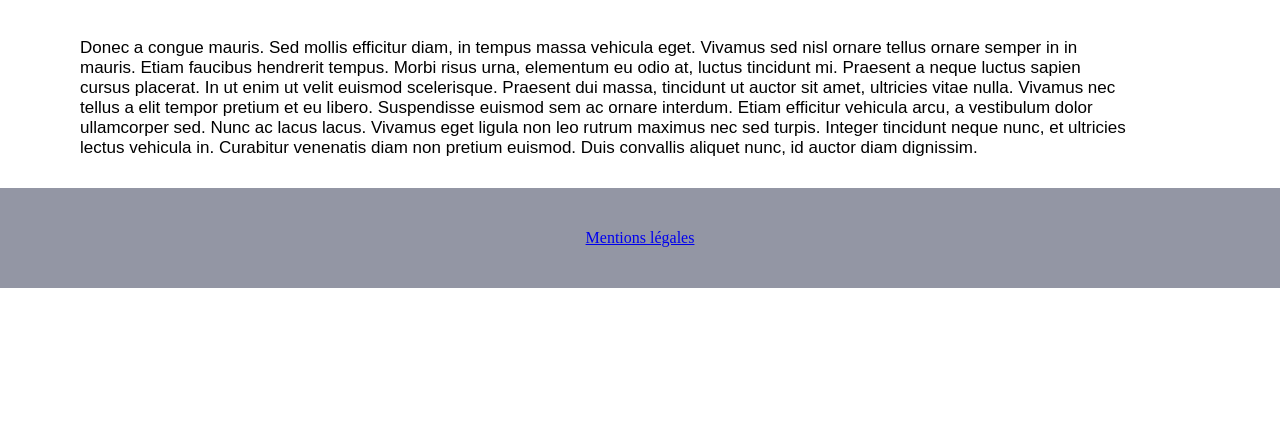
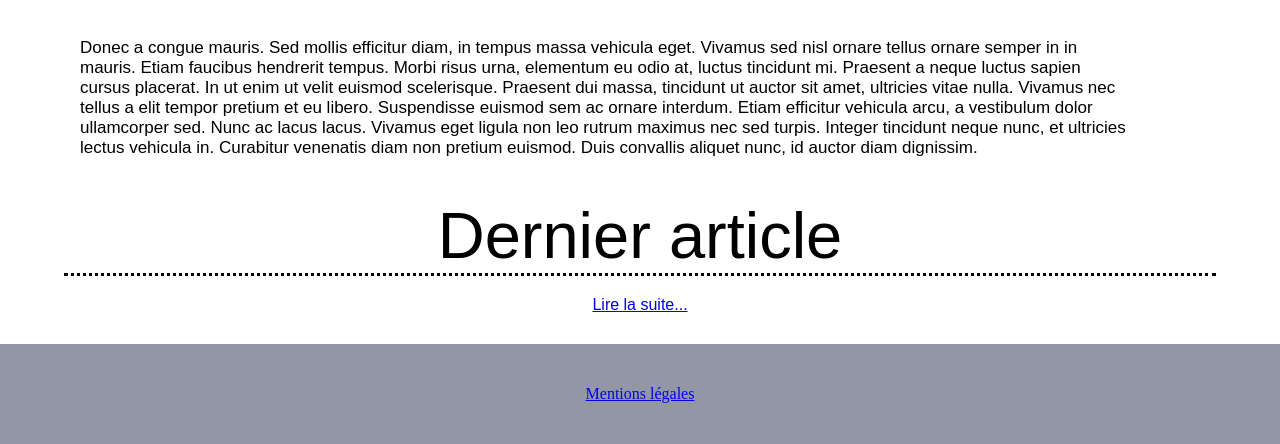
Before and after one commit to AChesnel/Projet-4, a PHP site: page /projet4/ in a window 1280 px wide. Shown: the part 757-1201 px from the top of the page. Before the commit the page ends 1045 px from the top, so only its background shows below. Run offline with PHP 8.4, Linux system fonts and the light colour scheme; data that the repository does not hold is empty; some libraries are stand-ins or nearby versions; some web fonts are replaced.

Commit message:
Ajout du dernier article dans la page d'accueil

```diff
--- a/assets/css/style.css
+++ b/assets/css/style.css
@@ -99,6 +99,7 @@
 	padding-top: 40px;
 	font-family: Daisy Script, arial;
 	font-size: 65px;
+	font-weight: normal;
 }
 
 #texteAccueil {
@@ -113,6 +114,32 @@
 .paragraphe {
 	margin-bottom: 20px;
 	display: block;
+}
+
+#dernierArticle {
+	padding-top: 40px;
+	font-family: Daisy Script, arial;
+	font-size: 65px;
+	font-weight: normal;
+	text-decoration: under
+}
+
+#trait {
+	width: 90%;
+	border-bottom: 3px dotted black;
+	margin: 0 auto;
+}
+
+#titreDernierArticle {
+	font-size: 23px;
+	margin-bottom: 15px;
+	margin-top: 20px;
+}
+
+#blocDernierArticle {
+	font-family: Poly, arial !important;
+	width: 90%;
+	margin: 0 auto;
 }
 
 #blocConnexion {
--- a/controller/articlesFrontend.php
+++ b/controller/articlesFrontend.php
@@ -7,6 +7,10 @@
 
 	public function displayHome()
 	{
+		$manager =new ArticleManager();
+
+		$dernierArticle = $manager->selectDernierArticle();
+
 		require ('view/frontend/home.php');
 	}
 
--- a/model/articleManager.php
+++ b/model/articleManager.php
@@ -65,6 +65,16 @@
 
 	    $article = $req->fetch(PDO::FETCH_ASSOC);
 	    return $article;
+	}
+
+	public function selectDernierArticle() {
+		$db = $this->db;
+
+		$req = $db->prepare('SELECT * FROM posts ORDER BY id DESC LIMIT 1');
+		$req->execute();
+
+		$data = $req->fetch(PDO::FETCH_ASSOC);
+		return $data;
 	}
 
 	public function deleteArticle($id) {
--- a/view/frontend/home.php
+++ b/view/frontend/home.php
@@ -9,9 +9,9 @@
 		</div>
 	</div>
 	<div id="blocAccueil">
-		<div id="titreTexteAccueil">
+		<h1 id="titreTexteAccueil">
 			Le blog de Jean Forteroche
-		</div>
+		</h1>
 		<div id="texteAccueil">
 			<span class="paragraphe">Integer ac posuere sapien. Suspendisse commodo lectus ut blandit molestie. Proin in purus eget sem interdum malesuada. Vestibulum sed tellus non massa pellentesque iaculis in sit amet mi. Curabitur scelerisque id libero ac finibus. Fusce erat leo, egestas vel porttitor at, finibus sed nisl. Integer ac lacus vitae eros congue hendrerit.</span><br />
 
@@ -19,6 +19,12 @@
 
 			Donec a congue mauris. Sed mollis efficitur diam, in tempus massa vehicula eget. Vivamus sed nisl ornare tellus ornare semper in in mauris. Etiam faucibus hendrerit tempus. Morbi risus urna, elementum eu odio at, luctus tincidunt mi. Praesent a neque luctus sapien cursus placerat. In ut enim ut velit euismod scelerisque. Praesent dui massa, tincidunt ut auctor sit amet, ultricies vitae nulla. Vivamus nec tellus a elit tempor pretium et eu libero. Suspendisse euismod sem ac ornare interdum. Etiam efficitur vehicula arcu, a vestibulum dolor ullamcorper sed. Nunc ac lacus lacus. Vivamus eget ligula non leo rutrum maximus nec sed turpis. Integer tincidunt neque nunc, et ultricies lectus vehicula in. Curabitur venenatis diam non pretium euismod. Duis convallis aliquet nunc, id auctor diam dignissim.
 		</div>
+		<h2 id="dernierArticle"> Dernier article </h2>
+		<div id="trait"></div>
+		<div id="blocDernierArticle">
+			<div id="titreDernierArticle"><?= ($dernierArticle['title']); ?></div>
+			<?= (substr($dernierArticle['content'], 493,400)) ?> <a href="http://localhost/projet4/index.php?action=article&amp;id=<?= $dernierArticle['id'] ?>">Lire la suite...</a>
+		</div>
 	</div>
 </div>
 <?php include('footer.php');?>
```
